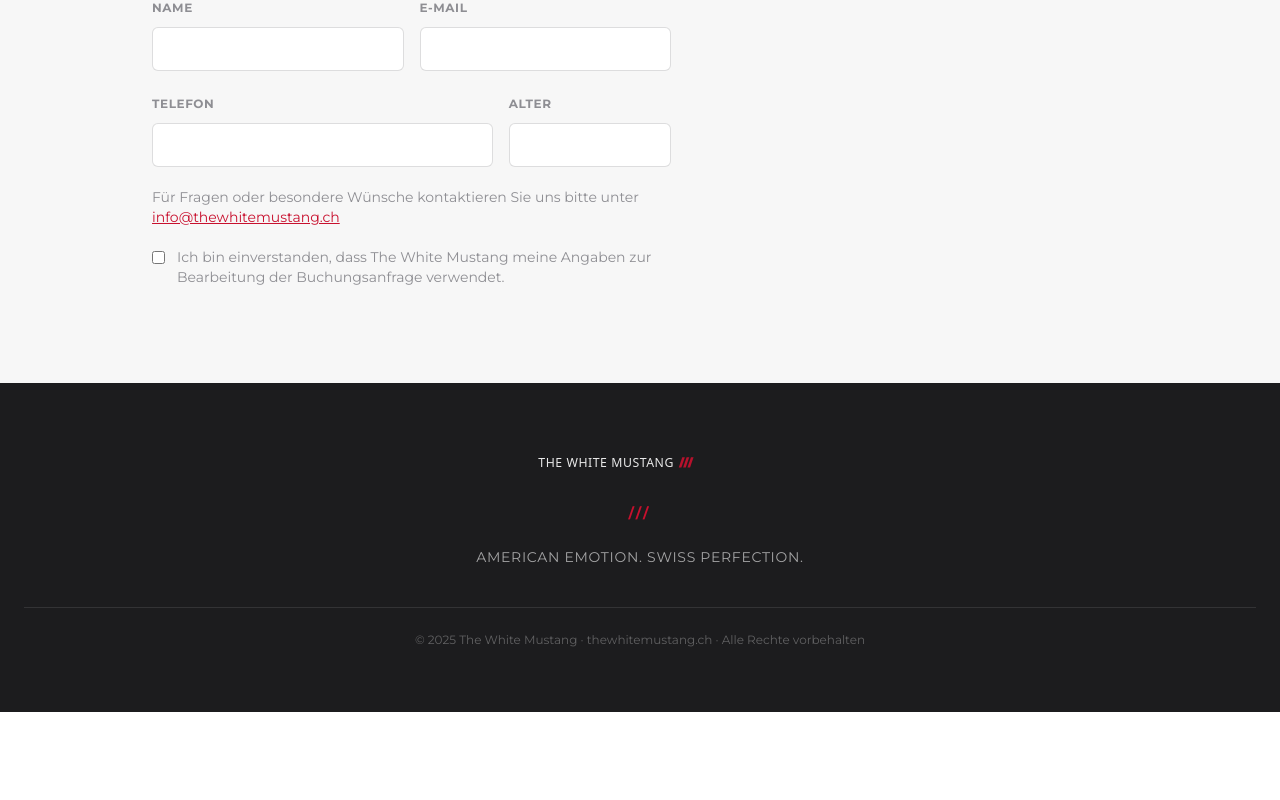
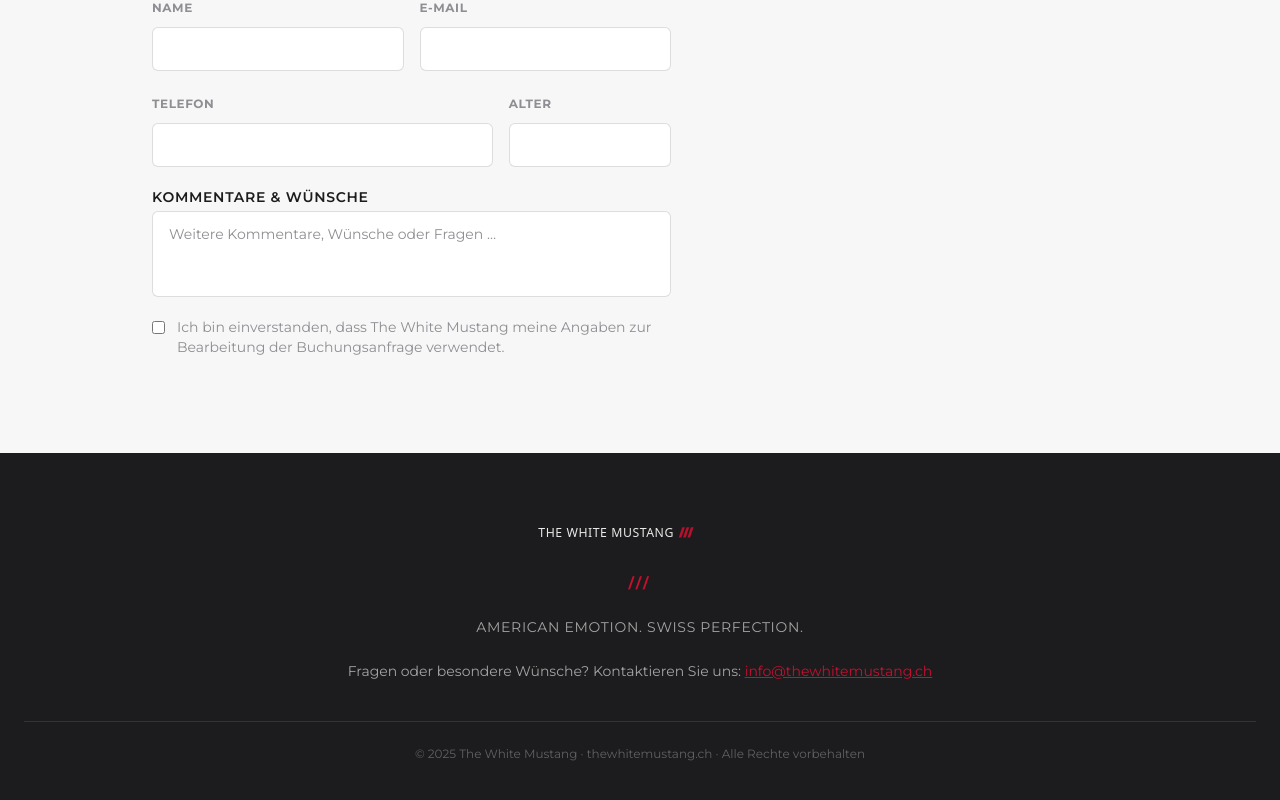
Before and after one commit to ldvtz/the-white-mustang, a Nuxt app: page / in a window 1280 px wide. Shown: the part 2334-3134 px from the top of the page. Before the commit the page ends 3046 px from the top, so only its background shows below. Built offline with nearby package versions, Linux system fonts and the light colour scheme; no server answers.

Commit message:
Add comment field to booking request

```diff
--- a/app/components/BookingCommentField.vue
+++ b/app/components/BookingCommentField.vue
@@ -1,10 +1,23 @@
 <script setup lang="ts">
+const props = defineProps<{
+  form: { comment: string }
+}>()
+
 const { t } = useI18n()
 </script>
 
 <template>
-  <p class="text-sm text-steel-grey">
-    {{ t('storefront.booking.fields.commentEmailHint') }}
-    <a href="mailto:info@thewhitemustang.ch" class="text-taillight-ruby underline">info@thewhitemustang.ch</a>
-  </p>
+  <div class="grid gap-1">
+    <label for="booking-comment" class="text-sm font-semibold uppercase tracking-wider text-deep-charcoal">
+      {{ t('storefront.booking.fields.comment') }}
+    </label>
+    <textarea
+      id="booking-comment"
+      v-model="props.form.comment"
+      :placeholder="t('storefront.booking.fields.commentPlaceholder')"
+      rows="3"
+      maxlength="500"
+      class="w-full rounded-md border border-steel-grey/30 bg-white px-4 py-3 text-sm text-deep-charcoal placeholder:text-steel-grey focus:border-taillight-ruby focus:outline-none focus:ring-1 focus:ring-taillight-ruby resize-none"
+    />
+  </div>
 </template>
--- a/app/composables/useBookingRequest.ts
+++ b/app/composables/useBookingRequest.ts
@@ -16,6 +16,7 @@
   phone: string
   nationality: string
   age: string
+  comment: string
   privacyAccepted: boolean
 }
 
@@ -40,6 +41,7 @@
     phone: '',
     nationality: '',
     age: '',
+    comment: '',
     privacyAccepted: false,
   }
 }
@@ -113,6 +115,7 @@
           phone: form.phone.trim(),
           nationality: form.nationality.trim() || undefined,
           age: form.age ? Number(form.age) : undefined,
+          comment: form.comment.trim() || undefined,
           locale: locale.value,
         },
       })
--- a/app/pages/index.vue
+++ b/app/pages/index.vue
@@ -151,6 +151,10 @@
         <p class="text-white/60 text-sm tracking-wider uppercase">
           {{ t('storefront.footer.tagline') }}
         </p>
+        <p class="text-white/60 text-sm">
+          {{ t('storefront.footer.contact') }}
+          <a href="mailto:info@thewhitemustang.ch" class="text-taillight-ruby underline">info@thewhitemustang.ch</a>
+        </p>
         <p class="text-white/30 text-xs mt-4 border-t border-white/10 pt-6 w-full">
           {{ t('storefront.footer.legal') }}
         </p>
--- a/i18n/locales/de.json
+++ b/i18n/locales/de.json
@@ -68,7 +68,8 @@
         "email": "E-Mail",
         "phone": "Telefon",
         "age": "Alter",
-        "commentEmailHint": "Für Fragen oder besondere Wünsche kontaktieren Sie uns bitte unter"
+        "comment": "Kommentare & Wünsche",
+        "commentPlaceholder": "Weitere Kommentare, Wünsche oder Fragen …"
       },
       "payment": {
         "methods": {
@@ -132,6 +133,7 @@
     "footer": {
       "tagline": "American Emotion. Swiss Perfection.",
       "motif": "///",
+      "contact": "Fragen oder besondere Wünsche? Kontaktieren Sie uns:",
       "legal": "© 2025 The White Mustang · thewhitemustang.ch · Alle Rechte vorbehalten"
     }
   },
--- a/i18n/locales/en.json
+++ b/i18n/locales/en.json
@@ -68,7 +68,8 @@
         "email": "Email",
         "phone": "Phone",
         "age": "Age",
-        "commentEmailHint": "For questions or special wishes, please contact us at"
+        "comment": "Comments & Wishes",
+        "commentPlaceholder": "Further comments, wishes, or questions …"
       },
       "payment": {
         "methods": {
@@ -132,6 +133,7 @@
     "footer": {
       "tagline": "American Emotion. Swiss Perfection.",
       "motif": "///",
+      "contact": "Questions or special wishes? Get in touch:",
       "legal": "© 2025 The White Mustang · thewhitemustang.ch · All rights reserved"
     }
   },
```
Also changed, not shown: 2 other files (tests, documents, lock files or other folders).
